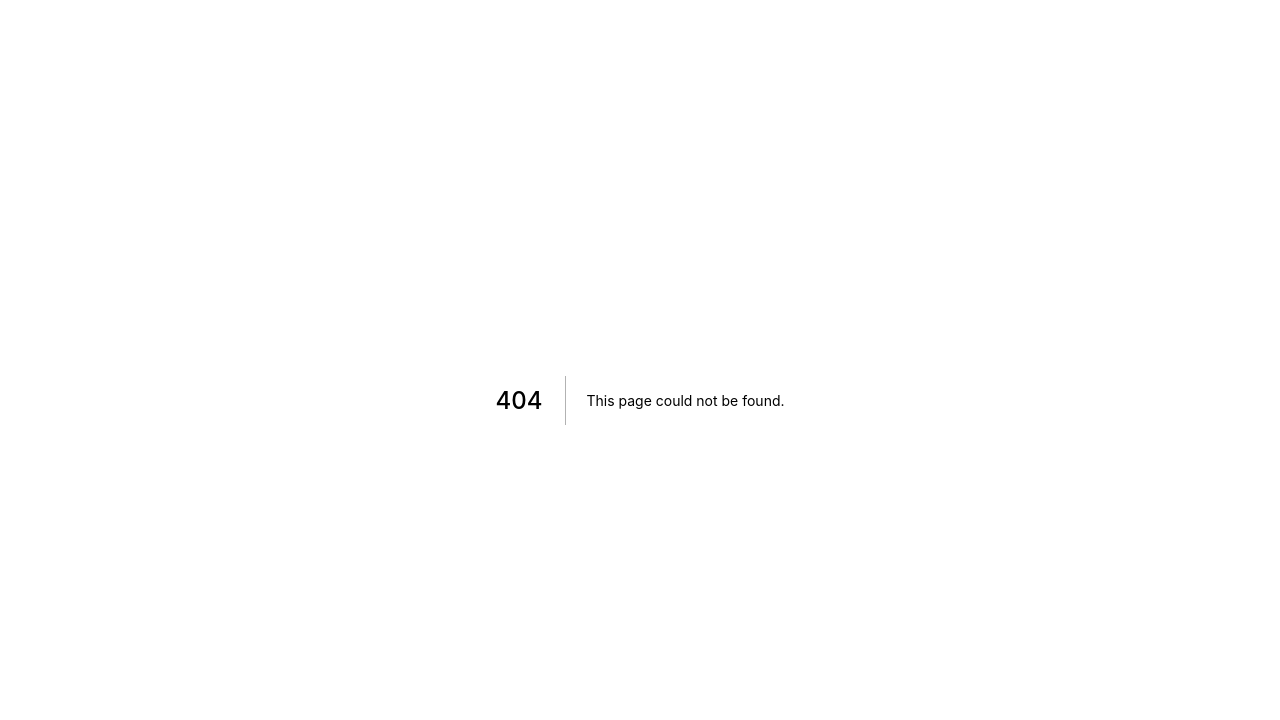
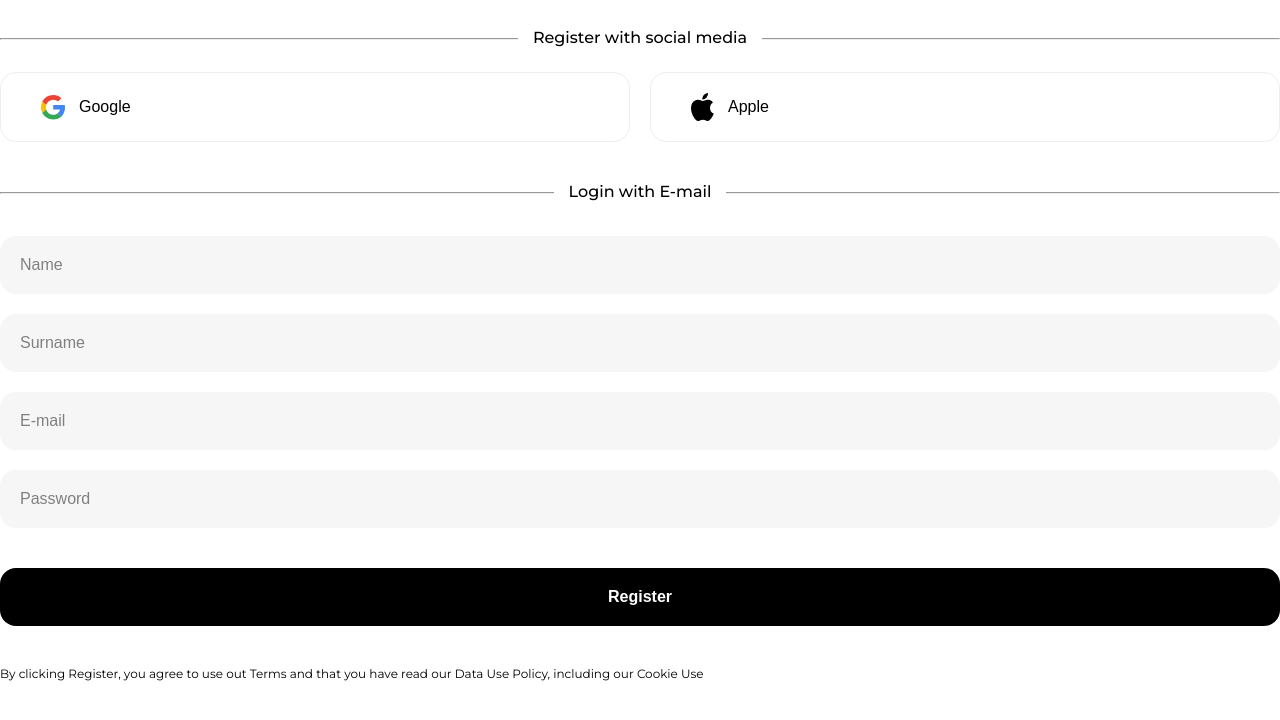
Before and after one commit to ares0524/next-e-commerce, a Next.js app: page /login/register-form in a window 1280 px wide. Before the commit this address had no page. Shown: the top 720 px of the page. Built offline with nearby package versions, Linux system fonts and the light colour scheme; no server answers.

Commit message:
Create firebase email login functions

```diff
--- a/components/Input/index.js
+++ b/components/Input/index.js
@@ -1,7 +1,17 @@
-import React from "react";
+import React, { useState } from "react";
 
 import styles from "./input.module.scss";
 
-export default function Input({ ...props }) {
-  return <input className={styles.container} {...props} />;
+export default function Input({ register, required = true, error, ...props }) {
+  const [focus, setFocus] = useState(false);
+  return (
+    <input
+      className={styles.container}
+      style={{ borderColor: error && "red", backgroundColor: focus && "white" }}
+      ref={register({ required })}
+      onFocus={() => setFocus(true)}
+      onBlur={() => setFocus(false)}
+      {...props}
+    />
+  );
 }
--- a/components/Input/input.module.scss
+++ b/components/Input/input.module.scss
@@ -1,11 +1,16 @@
 .container {
-  padding: 20px;
+  padding: 18px;
   background-color: #f6f6f6;
-  border: none;
+  border: 2px solid #f6f6f6;
   border-radius: 16px;
   font-size: 16px;
   color: black;
   margin-top: 20px;
+  width: 100%;
+
+  &:hover {
+    background-color: #f6f6f655;
+  }
 
   &::placeholder {
     color: grey;
--- /dev/null
+++ b/firebase/login.js
@@ -0,0 +1,5 @@
+import { auth } from "../config/firebase";
+
+export default function emailLogin({ email, password }) {
+  return auth.signInWithEmailAndPassword(email, password);
+}
--- /dev/null
+++ b/firebase/register.js
@@ -0,0 +1,15 @@
+import { auth, db } from "../config/firebase";
+
+function emailRegister({ email, password }) {
+  return auth.createUserWithEmailAndPassword(email, password);
+}
+
+function registerDatabase({ id, email, name, surname }) {
+  return db.collection("Users").doc(id).set({
+    name,
+    surname,
+    email,
+  });
+}
+
+export { emailRegister, registerDatabase };
--- a/package.json
+++ b/package.json
@@ -8,11 +8,13 @@
     "start": "next start"
   },
   "dependencies": {
+    "@hookform/resolvers": "^1.0.0",
     "firebase": "^7.23.0",
     "next": "9.5.3",
     "react": "16.13.1",
     "react-dom": "16.13.1",
     "react-hook-form": "^6.9.2",
-    "sass": "^1.26.12"
+    "sass": "^1.26.12",
+    "yup": "^0.29.3"
   }
 }
--- a/pages/login/index.js
+++ b/pages/login/index.js
@@ -2,6 +2,7 @@ import React, { useState } from "react";
 
 import styles from "./login.module.scss";
 import LoginForm from "./login-form";
+import RegisterForm from "./register-form";
 
 export default function LoginPage() {
   const [page, setPage] = useState("login");
@@ -26,7 +27,7 @@ export default function LoginPage() {
             <span>Register</span>
           </button>
         </div>
-        <LoginForm />
+        {page === "login" ? <LoginForm /> : <RegisterForm />}
       </div>
     </div>
   );
--- a/pages/login/login.module.scss
+++ b/pages/login/login.module.scss
@@ -3,8 +3,8 @@
   height: 100%;
   min-height: 100vh;
   display: flex;
-  align-items: center;
   justify-content: center;
+  padding-top: 100px;
 
   button {
     cursor: pointer;
@@ -14,6 +14,7 @@
     border: 1px solid #eee;
     border-radius: 16px;
     padding: 70px;
+    max-width: 500px;
 
     .switchContainer {
       background-color: #f6f6f6;
--- /dev/null
+++ b/pages/login/register-form.js
@@ -0,0 +1,165 @@
+import React, { useState } from "react";
+import { useForm } from "react-hook-form";
+import { yupResolver } from "@hookform/resolvers/yup";
+import * as yup from "yup";
+
+import Input from "@/components/Input";
+import Button from "@/components/Button";
+import SocialMediaButton from "@/components/SocialMediaButton";
+import { emailRegister, registerDatabase } from "firebase/register";
+
+const schema = yup.object().shape({
+  name: yup
+    .string()
+    .required("* Name is required.")
+    .min(2, "* Name is too short"),
+  surname: yup
+    .string()
+    .required("* Surname is required.")
+    .min(2, "* Surname is too short"),
+  email: yup.string().email().required("* Email is required."),
+  password: yup
+    .string()
+    .required("* Password is required.")
+    .min(8, "* Password is too short - should be 8 chars minimum."),
+});
+
+export default function RegisterForm() {
+  const [registerError, setRegisterError] = useState();
+  const { register, handleSubmit, watch, errors } = useForm({
+    resolver: yupResolver(schema),
+  });
+  const onSubmit = ({ email, password, name, surname }) =>
+    emailRegister({ email, password })
+      .then((response) => {
+        registerDatabase({
+          id: response.user.uid,
+          email,
+          name,
+          surname,
+        })
+          .then(() =>
+            setRegisterError(
+              "You have registered succesfully. You can login now"
+            )
+          )
+          .catch((e) => setRegisterError(e.message));
+      })
+      .catch((error) => setRegisterError(error.message));
+
+  return (
+    <form
+      onSubmit={handleSubmit(onSubmit)}
+      style={{ display: "flex", flexDirection: "column", paddingTop: 30 }}
+    >
+      {/*   Social Media Buttons  */}
+      <hr style={{ width: "100%", height: 1, color: "#f6f6f655" }} />
+      <span
+        style={{
+          textAlign: "center",
+          marginTop: -35,
+          padding: 15,
+          backgroundColor: "white",
+          display: "flex",
+          alignSelf: "center",
+          width: "max-content",
+          fontWeight: "500",
+        }}
+      >
+        Register with social media
+      </span>
+
+      <div style={{ display: "flex" }}>
+        <SocialMediaButton style={{ marginRight: 20 }} icon="google">
+          Google
+        </SocialMediaButton>
+        <SocialMediaButton icon="apple">Apple</SocialMediaButton>
+      </div>
+
+      <hr
+        style={{ width: "100%", height: 1, color: "#f6f6f655", marginTop: 50 }}
+      />
+      <span
+        style={{
+          textAlign: "center",
+          marginTop: -35,
+          padding: 15,
+          backgroundColor: "white",
+          display: "flex",
+          alignSelf: "center",
+          width: "max-content",
+          fontWeight: "500",
+        }}
+      >
+        Login with E-mail
+      </span>
+
+      <Input
+        name="name"
+        register={register}
+        placeholder="Name"
+        error={errors.name}
+      />
+      {errors.name && (
+        <span style={{ color: "red", marginTop: 4, fontSize: 14 }}>
+          {errors.name.message}
+        </span>
+      )}
+      <Input
+        name="surname"
+        register={register}
+        placeholder="Surname"
+        error={errors.surname}
+      />
+      {errors.surname && (
+        <span style={{ color: "red", marginTop: 4, fontSize: 14 }}>
+          {errors.surname.message}
+        </span>
+      )}
+      <Input
+        name="email"
+        register={register}
+        placeholder="E-mail"
+        error={errors.email}
+      />
+      {errors.email && (
+        <span style={{ color: "red", marginTop: 4, fontSize: 14 }}>
+          {errors.email.message}
+        </span>
+      )}
+      <Input
+        name="password"
+        register={register}
+        placeholder="Password"
+        type="password"
+        error={errors.password}
+      />
+      {errors.password && (
+        <span style={{ color: "red", marginTop: 4, fontSize: 14 }}>
+          {errors.password.message}
+        </span>
+      )}
+      {/* errors will return when field validation fails  */}
+      {errors.exampleRequired && <span>This field is required</span>}
+
+      {registerError && (
+        <span
+          style={{
+            color: "red",
+            marginTop: 20,
+            fontSize: 14,
+            marginBottom: -10,
+          }}
+        >
+          {registerError}
+        </span>
+      )}
+
+      <Button type="submit">Register</Button>
+      <div style={{ fontSize: 12, display: "flex" }}>
+        By clicking Register, you agree to use out Terms and that you have read
+        our Data Use Policy, including our Cookie Use
+      </div>
+    </form>
+  );
+}
```
Also changed, not shown: firebase/useLogin.js (added, +22 -0 lines), pages/login/login-form.js (+52 -9 lines), 1 other file (tests, documents, lock files or other folders).
